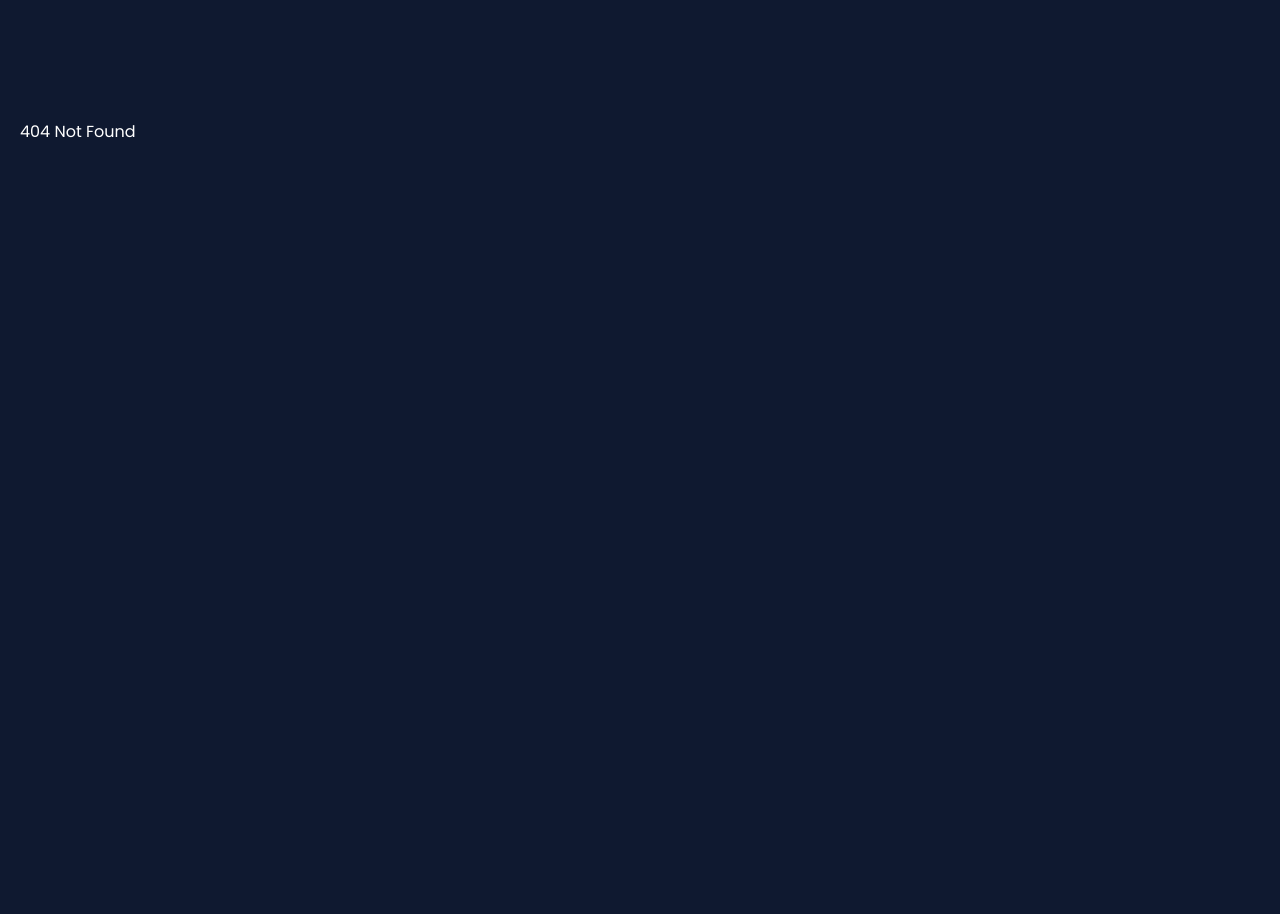
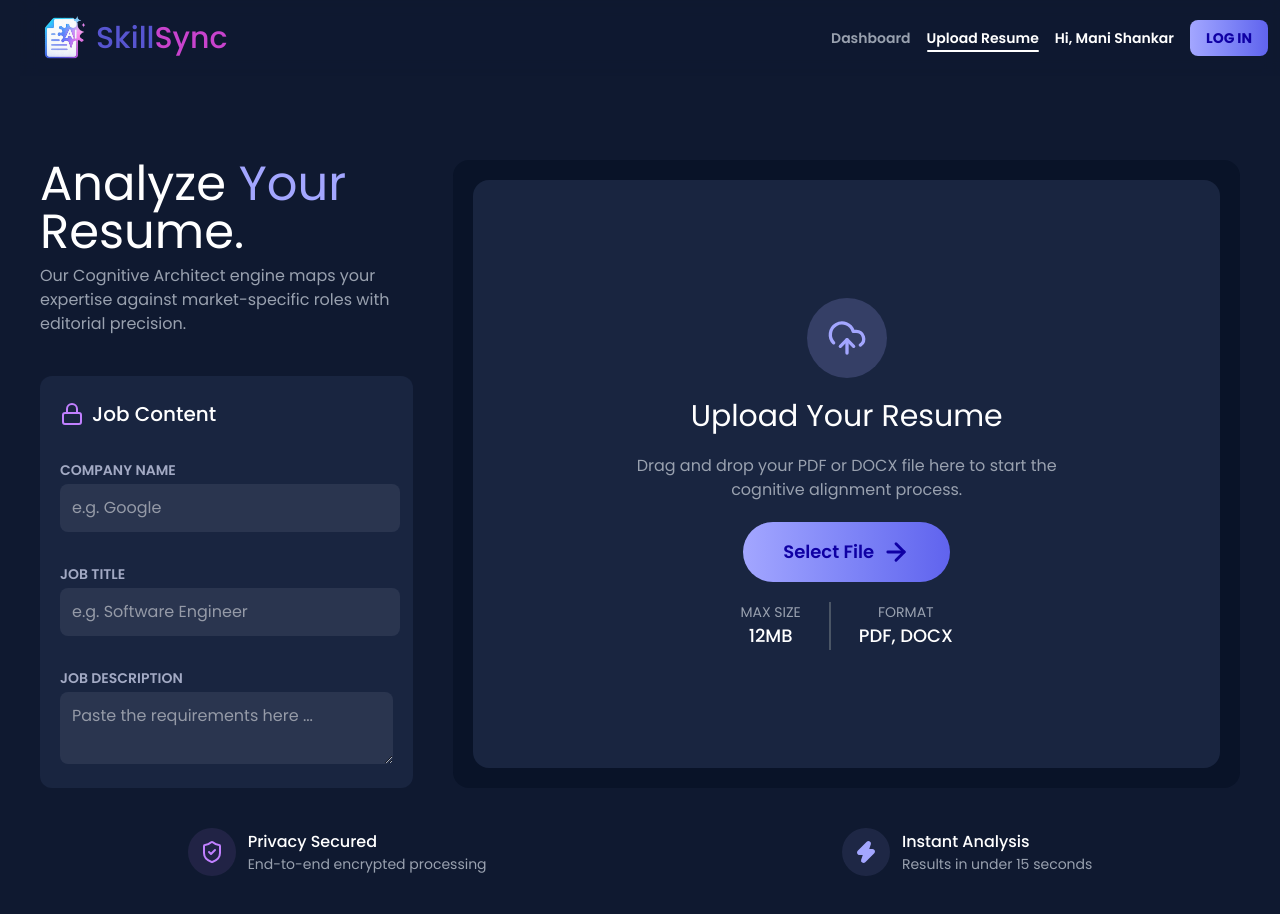
Before and after one commit to Mani-TheDeveloper/SkillSync, a React (Vite) app: page /upload-resume in a window 1280 px wide. Before the commit this address had no page. Shown: the top 914 px of the page. Before the commit the page ends 800 px from the top, so only its background shows below. Built offline with nearby package versions, Linux system fonts and the light colour scheme.

Commit message:
Added Uploaded Page

```diff
--- /dev/null
+++ b/src/pages/UploadResume.tsx
@@ -0,0 +1,121 @@
+import { ArrowRight, Lock, ShieldCheck, UploadCloud, Zap } from "lucide-react";
+
+export default function UploadResume() {
+  return (
+    <>
+      <section className="grid xl:grid-cols-3 gap-10 px-5 py-10">
+        <aside className="col-span-1">
+          <h2 className="md:text-5xl text-3xl mb-2">
+            Analyze <span className="text-[#A3A6FF]">Your</span> Resume.
+          </h2>
+          <p className="text-gray-400 md:text-base text-sm">
+            Our Cognitive Architect engine maps your expertise against
+            market-specific roles with editorial precision.
+          </p>
+          <form
+            className="rounded-xl mt-10 px-5 py-6 md:space-y-8 space-y-5 bg-[#192540]"
+            onSubmit={(e) => {
+              e.preventDefault();
+            }}
+          >
+            <h3 className="flex items-center gap-2 font-medium text-xl">
+              <Lock className="text-[#C180FF] size-6" />
+              Job Content
+            </h3>
+            <fieldset className="flex flex-col gap-1">
+              <label
+                className="uppercase font-semibold text-[#A3AAC4] text-sm"
+                htmlFor="company-name"
+              >
+                Company Name
+              </label>
+              <input
+                type="text"
+                id="company-name"
+                placeholder="e.g. Google"
+                className="bg-[#6D758C]/20 p-3 rounded-lg outline-none focus:ring-2 focus:ring-white/30 md:text-base text-sm"
+              />
+            </fieldset>
+            <fieldset className="flex flex-col gap-1">
+              <label
+                htmlFor="job-title"
+                className="uppercase font-semibold text-[#A3AAC4] text-sm"
+              >
+                Job Title
+              </label>
+              <input
+                type="text"
+                id="job-title"
+                placeholder="e.g. Software Engineer"
+                className="bg-[#6D758C]/20 p-3 rounded-lg outline-none focus:ring-2 focus:ring-white/30 md:text-base text-sm"
+              />
+            </fieldset>
+            <fieldset className="flex flex-col gap-1">
+              <label
+                htmlFor="job-desc"
+                className="uppercase font-semibold text-[#A3AAC4] text-sm"
+              >
+                Job Description
+              </label>
+              <textarea
+                placeholder="Paste the requirements here ..."
+                className="bg-[#6D758C]/20 p-3 rounded-lg outline-none focus:ring-2 focus:ring-white/30 text-sm md:text-base"
+              />
+            </fieldset>
+          </form>
+        </aside>
+        <aside className="xl:col-span-2 bg-[#091328] md:p-5 p-2 rounded-2xl">
+          <div
+            className="bg-[#192540] h-full rounded-2xl flex flex-col justify-center items-center gap-5
+          py-10 px-2"
+          >
+            <div className="bg-[#A3A6FF]/20 text-[#A3A6FF] p-5 rounded-full flex justify-center items-center">
+              <UploadCloud className="size-10" />
+            </div>
+            <h3 className="xl:text-3xl text-xl">Upload Your Resume</h3>
+            <p className="md:w-3/5 md:text-base text-sm text-center text-gray-400">
+              Drag and drop your PDF or DOCX file here to start the cognitive
+              alignment process.
+            </p>
+            <button className="flex justify-center items-center gap-2 md:px-10 md:py-4 px-5 py-2 bg-linear-to-r from-[#A3A6FF] to-[#6063EE] rounded-full text-[#0F00A4] font-semibold md:text-lg">
+              Select File <ArrowRight className="md:size-7" strokeWidth={2.5} />
+            </button>
+            <div className="flex justify-evenly gap-7">
+              <div className="text-center">
+                <p className="uppercase text-sm text-gray-400">Max size</p>
+                <p className="font-medium md:text-lg">12MB</p>
+              </div>
+              <div className="h-full w-0.5 bg-gray-600" />
+              <div className="uppercase text-center">
+                <p className="text-gray-400 text-sm">format</p>
+                <p className="font-medium md:text-lg">pdf, docx</p>
+              </div>
+            </div>
+          </div>
+        </aside>
+      </section>
+      <section className="flex flex-wrap justify-around items-center gap-5 md:px-0 pl-5 pb-10">
+        <div className="flex items-center gap-3 md:w-fit w-full">
+          <div className="bg-[#C180FF]/10 text-[#C180FF] p-3 rounded-full">
+            <ShieldCheck />
+          </div>
+          <div>
+            <h3 className="font-medium">Privacy Secured</h3>
+            <p className="text-sm text-gray-400">
+              End-to-end encrypted processing
+            </p>
+          </div>
+        </div>
+        <div className="flex items-center gap-3 md:w-fit w-full">
+          <div className="bg-[#A3A6FF]/10 text-[#A3A6FF] p-3 rounded-full">
+            <Zap fill="#A3A6FF" />
+          </div>
+          <div>
+            <h3 className="font-medium">Instant Analysis</h3>
+            <p className="text-sm text-gray-400">Results in under 15 seconds</p>
+          </div>
+        </div>
+      </section>
+    </>
+  );
+}
--- a/src/routes/AppRouter.tsx
+++ b/src/routes/AppRouter.tsx
@@ -1,6 +1,8 @@
 import { BrowserRouter, Routes, Route, Outlet } from "react-router-dom";
 import NavBar from "../components/NavBar";
 import Home from "../pages/Home";
+import UploadResume from "../pages/UploadResume";
+import ProtectedRoute from "./ProtectedRoute";
 
 export default function AppRouter() {
   return (
@@ -8,6 +10,14 @@ export default function AppRouter() {
       <Routes>
         <Route element={<MainLayout />}>
           <Route path="/" element={<Home />} />
+          <Route
+            path="/upload-resume"
+            element={
+              <ProtectedRoute>
+                <UploadResume />
+              </ProtectedRoute>
+            }
+          />
         </Route>
 
         <Route path="*" element={<h1>404 Not Found</h1>} />
--- a/src/routes/ProtectedRoute.tsx
+++ b/src/routes/ProtectedRoute.tsx
@@ -4,7 +4,7 @@ import { Navigate } from "react-router-dom";
 export default function ProtectedRoute({ children }: { children: ReactNode }) {
   const isAuthenticated = !!localStorage.getItem("user");
 
-  if (!isAuthenticated) {
+  if (isAuthenticated) {
     return <Navigate to="/login" />;
   }
 
```
Also changed, not shown: src/App.css (+10 -0 lines).
